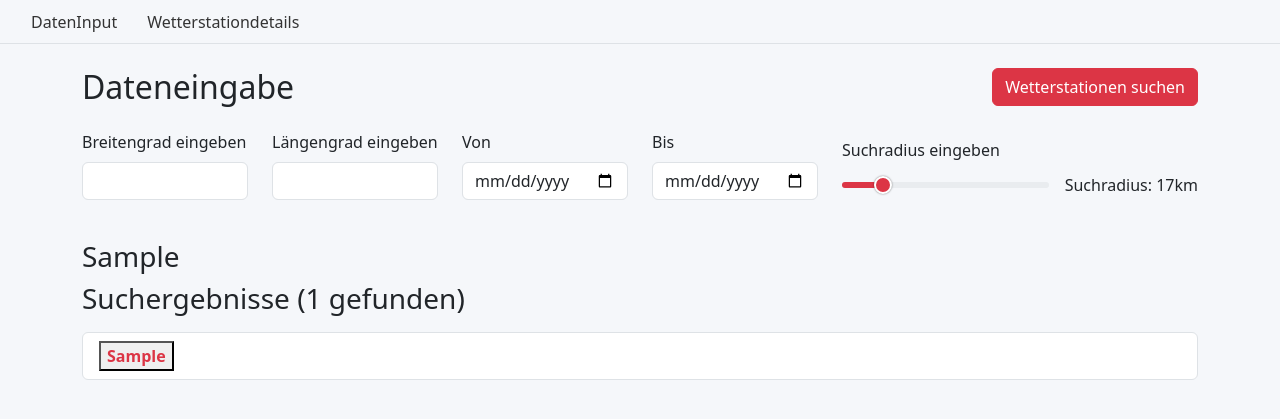
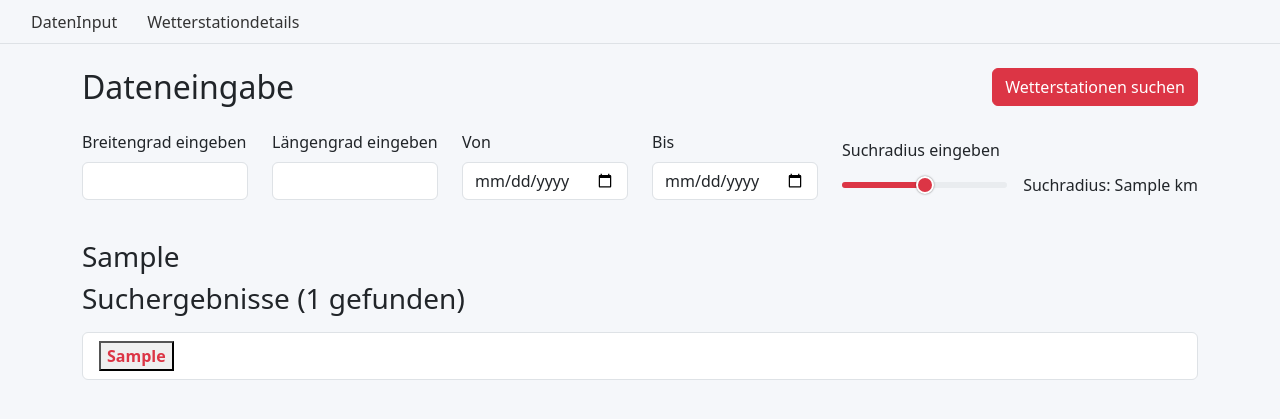
Before and after one commit to silkiqw/abgabe, a Django app: template myapp/templates/index.html in a window 1280 px wide. Shown: the top 419 px of the page. Run offline with Django 5.2, Linux system fonts and the light colour scheme; the template is opened without the code that fills it: most values are stand-ins (such as "Sample title", 1, 10 or a date in 2020); some libraries are stand-ins or nearby versions.

Commit message:
Update index.html

```diff
--- a/myapp/templates/index.html
+++ b/myapp/templates/index.html
@@ -141,11 +141,11 @@
             <div class="row search-form-row mb-4">
                 <div class="col-md-2 mb-3">
                     <label for="lat" class="form-label">Breitengrad eingeben</label>
-                    <input type="number" step="0.0001" name="lat" class="form-control" id="lat" required>
+                    <input type="number" step="0.0001" name="lat" class="form-control" id="lat" required {% if inputs %} value="{{ inputs.0 }}" {% endif %}>
                 </div>
                 <div class="col-md-2 mb-3">
                     <label for="lon" class="form-label">Längengrad eingeben</label>
-                    <input type="number" step="0.0001" name="lon" class="form-control" id="lon" required>
+                    <input type="number" step="0.0001" name="lon" class="form-control" id="lon" required {% if inputs %} value="{{ inputs.1 }}" {% endif %}>
                 </div>
                 <div class="col-md-2 mb-3">
                     <label for="dateFrom" class="form-label">Von</label>
@@ -162,11 +162,11 @@
                             <div class="custom-range-container">
                                 <div class="custom-range-track"></div>
                                 <div class="custom-range-fill" id="rangeFill" style="width: 17%;"></div>
-                                <input type="range" class="custom-range" name="searchRadius" id="searchRadius" min="0" max="100" value="17" oninput="updateValue(this.value)">
+                                <input type="range" class="custom-range" name="searchRadius" id="searchRadius" min="0" max="100" {% if inputs %} value="{{ inputs.4 }}" {% else %} value="17" {% endif %} oninput="updateValue(this.value)">
                             </div>
                         </div>
                         <div class="slider-value">
-                            <span>Suchradius: </span><span name="radiusValue" id="radiusValue">17</span>km
+                            <span>Suchradius: </span><span name="radiusValue" id="radiusValue">{% if inputs %} {{ inputs.4 }} {% else %} 1" {% endif %}</span>km
                         </div>
                     </div>
                 </div>
```
